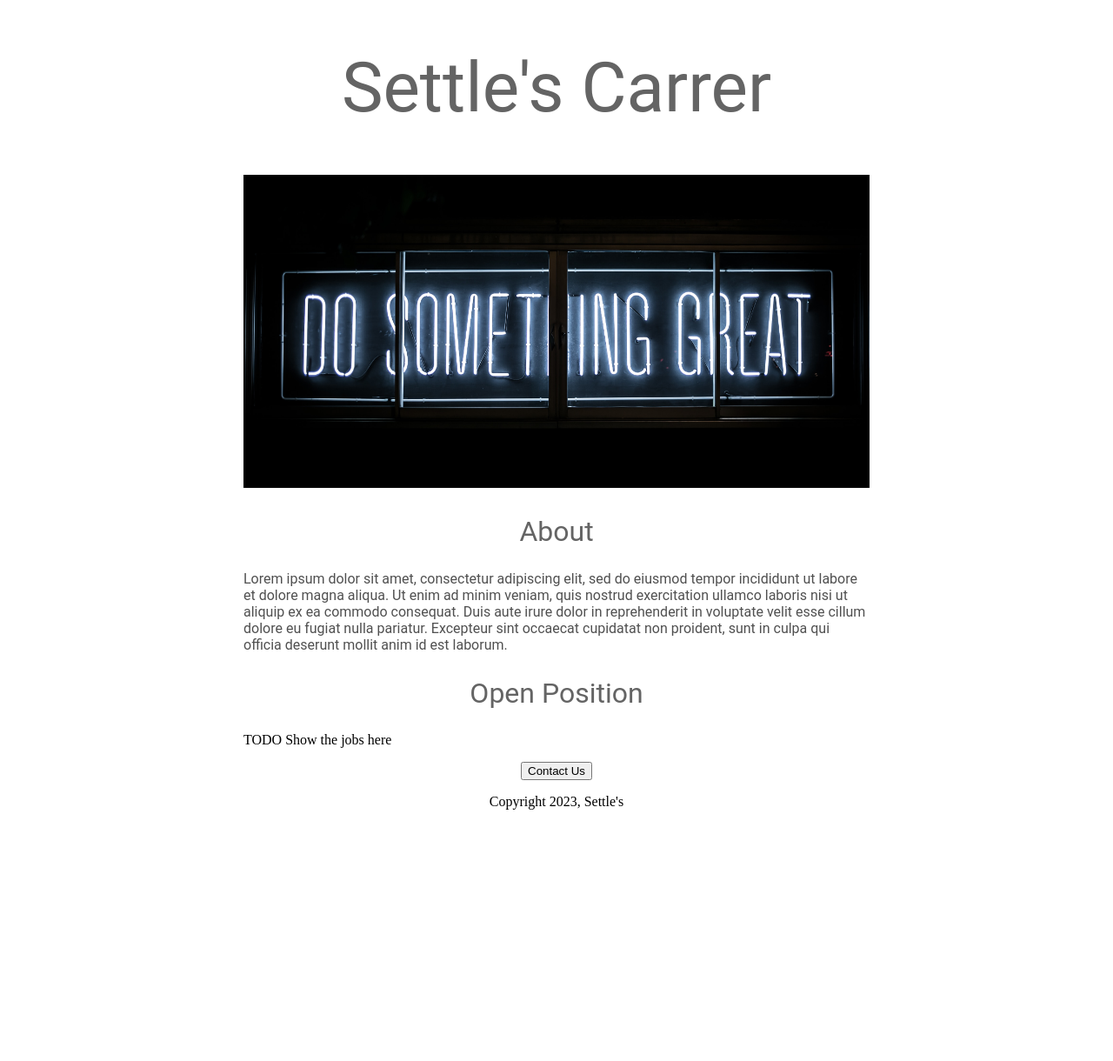
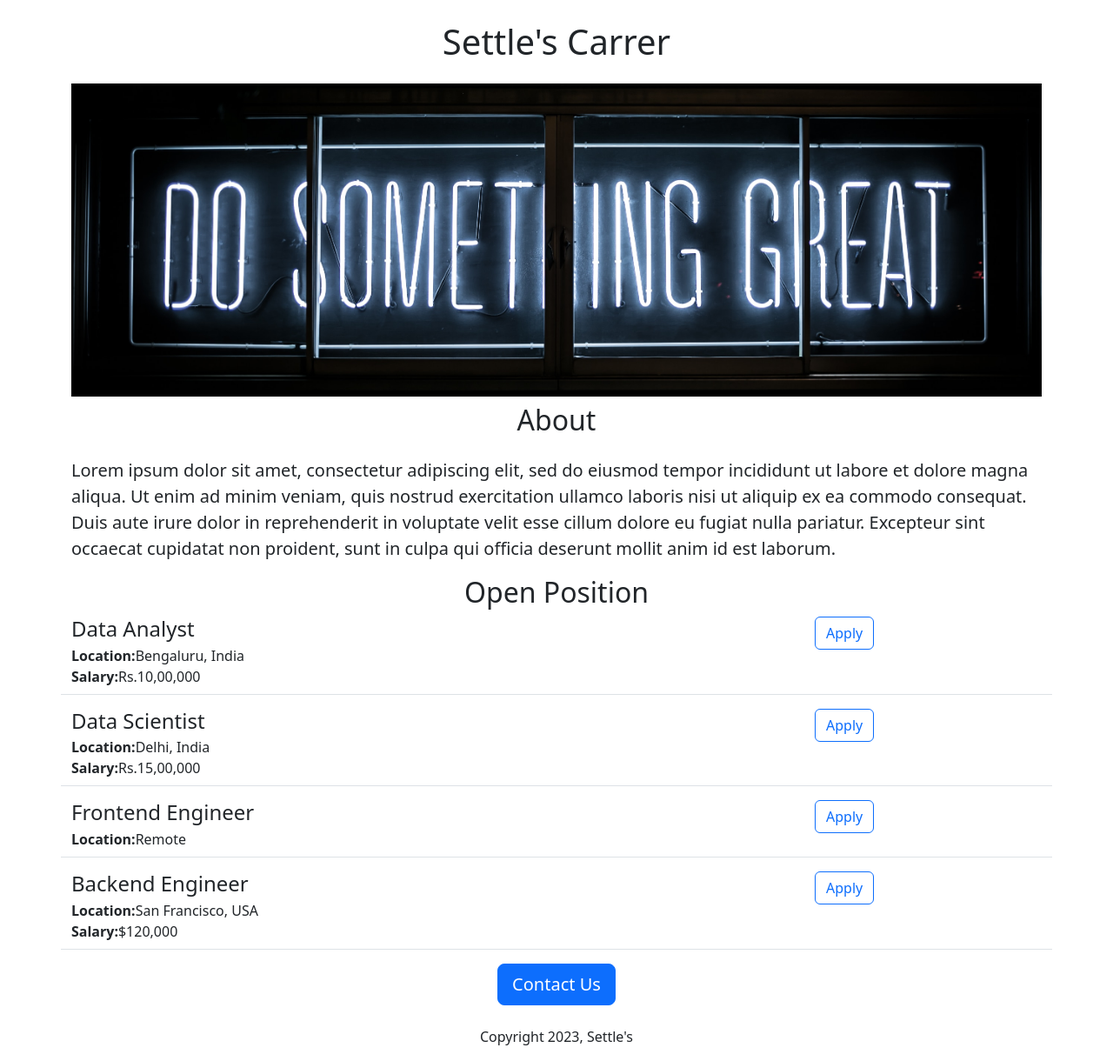
Before and after one commit to VedantK1604/Vedant-s-career-website, a Flask app: page / in a window 1280 px wide. Shown: the whole page at 87% size. Before the commit the page ends 931 px from the top, so only its background shows below. Run offline with Flask 3, Linux system fonts and the light colour scheme.

Commit message:
Added dynamic data and api route

```diff
--- a/app.py
+++ b/app.py
@@ -1,10 +1,40 @@
-from flask import Flask, render_template
+from flask import Flask, render_template, jsonify
 
 app = Flask(__name__)
 
+JOBS = [
+  {
+    'id':1,
+    'title':'Data Analyst',
+    'location':'Bengaluru, India',
+    'salary':'Rs.10,00,000'
+  },
+  {
+    'id':2,
+    'title':'Data Scientist',
+    'location':'Delhi, India',
+    'salary':'Rs.15,00,000'
+  },
+  {
+    'id':3,
+    'title':'Frontend Engineer',
+    'location':'Remote',
+  },
+  {
+    'id':4,
+    'title':'Backend Engineer',
+    'location':'San Francisco, USA',
+    'salary':'$120,000'
+  }
+]
+
 @app.route("/")
 def hello_world():
-    return render_template('home.html')
+    return render_template('home.html',                                         jobs=JOBS,company_name="Settle's")
+
+@app.route("/api/jobs")
+def list_jobs():
+    return jsonify(JOBS)
 
 if __name__ == '__main__':
   app.run(host='0.0.0.0',debug=True)
--- a/templates/home.html
+++ b/templates/home.html
@@ -2,8 +2,18 @@
 <html>
   <head>
     <title>Settle's Career</title>
+    <meta charset="utf-8">
+    <meta name="viewport" content="width=device-width, initial-scale=1, shrink-to-fit=no">
+     <link href="https://cdn.jsdelivr.net/npm/bootstrap@5.3.2/dist/css/bootstrap.min.css" rel="stylesheet" integrity="sha384-T3c6CoIi6uLrA9TneNEoa7RxnatzjcDSCmG1MXxSR1GAsXEV/Dwwykc2MPK8M2HN" crossorigin="anonymous">
 
-    <style>
+      <style>
+        #banner{
+        width:100%;
+        height:360px;
+        object-fit:cover;
+      }
+      </style>
+    <!-- <style>
       h1{
         font-size: 80px;
         font-family: Roboto;
@@ -35,22 +45,28 @@
         max-width:720px;
         margin:0 auto 0 auto;
       }
-    </style>
+    </style> -->
   </head>
 
   <body>
-    <div id="container">
-      <h1>Settle's Carrer</h1>
-      <img id='banner' src='static/banner.jpeg'>
+    <div class='container'>
+      <h1 class='text-center mt-4 mb-4'>{{company_name}} Carrer</h1>
+      <img class='img-fluid' id='banner' src='static/banner.jpeg'>
 
-      <h2>About</h2>
-      <p class='bodytext'> Lorem ipsum dolor sit amet, consectetur adipiscing elit, sed do eiusmod tempor incididunt ut labore et dolore magna aliqua. Ut enim ad minim veniam, quis nostrud exercitation ullamco laboris nisi ut aliquip ex ea commodo consequat. Duis aute irure dolor in reprehenderit in voluptate velit esse cillum dolore eu fugiat nulla pariatur. Excepteur sint occaecat cupidatat non proident, sunt in culpa qui officia deserunt mollit anim id est laborum. </p>
+      <h2 class='text-center mt-2 mb-4'>About</h2>
+      <p class='lead'> Lorem ipsum dolor sit amet, consectetur adipiscing elit, sed do eiusmod tempor incididunt ut labore et dolore magna aliqua. Ut enim ad minim veniam, quis nostrud exercitation ullamco laboris nisi ut aliquip ex ea commodo consequat. Duis aute irure dolor in reprehenderit in voluptate velit esse cillum dolore eu fugiat nulla pariatur. Excepteur sint occaecat cupidatat non proident, sunt in culpa qui officia deserunt mollit anim id est laborum. </p>
 
-      <h2>Open Position</h2>
-      <p>TODO Show the jobs here</p>
-      <div style="text-align:center">
-        <button>Contact Us</button>
-        <p>Copyright 2023, Settle's</p>
+      <h2 class='text-center'>Open Position</h2>
+
+      <div>
+        {% for job in jobs %}
+          {% include 'jobitem.html' %}
+        {% endfor %}
+      </div>
+
+      <div class='text-center'>
+        <button class='btn btn-primary btn-lg'>Contact Us</button>
+        <p class='mt-4'>Copyright 2023, Settle's</p>
       </div>
     </div>
   </body>
--- /dev/null
+++ b/templates/jobitem.html
@@ -0,0 +1,22 @@
+<div class='border-bottom row' style= "margin-bottom:16px; padding-bottom:8px">
+  <div class='col-9'>
+      <h4 style='colort:rgb(120,120,120); margin-bottom:4px;'>
+        {{job['title']}}
+      </h4>
+
+      <div>
+        <b>Location:</b>{{job['location']}}
+      </div>
+
+      {% if 'salary' in job %}
+      <div>
+        <b>Salary:</b>{{job['salary']}}
+      </div>
+      {% endif %}
+  </div>
+
+  <div class='col-3'>
+      <button type="button" class="btn btn-outline-primary">Apply</button>
+  </div>
+
+</div>
```
